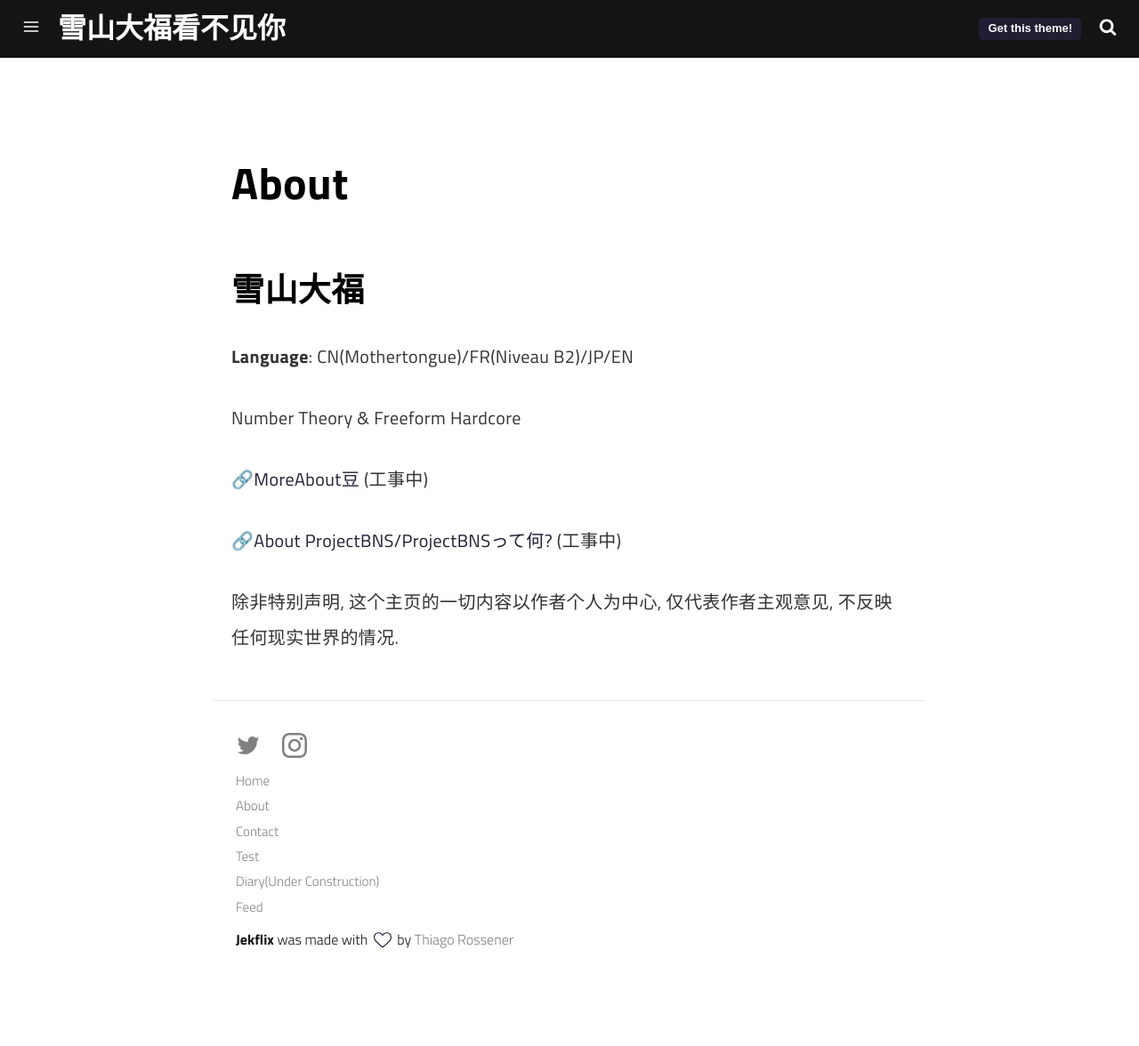
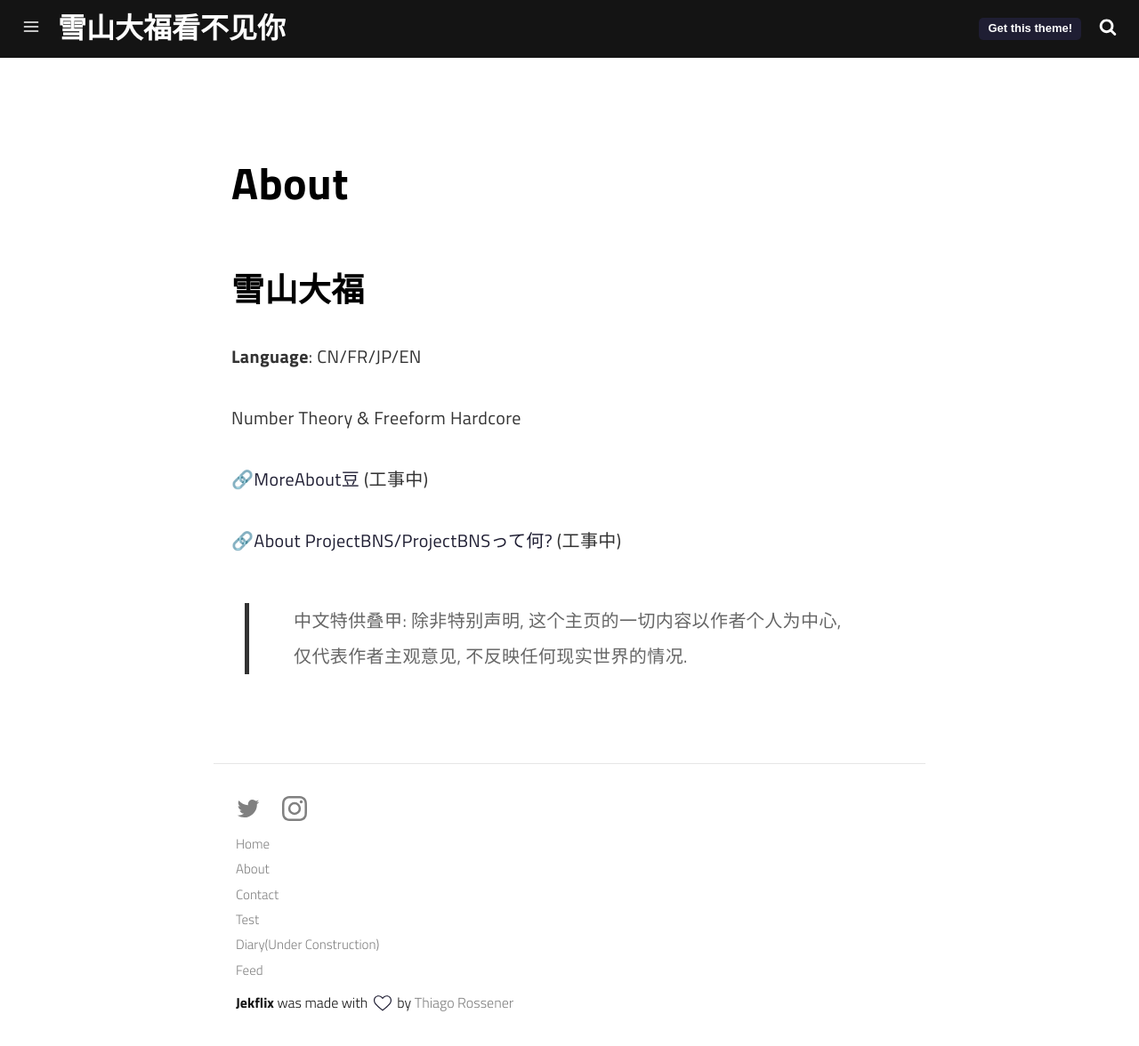
Before and after one commit to XiaoruiYIN/XiaoruiYIN.github.io, a Jekyll site: the page built from about.md, in a window 1280 px wide and 1176 px high. Shown: the whole window at 89% size. Built offline with Jekyll 4.4.1, drawn with Linux system fonts in a browser that asks for light colours; a script that is not in the unit is left out.

Commit message:
Update about.md

```diff
--- a/about.md
+++ b/about.md
@@ -9,13 +9,12 @@ permalink: /about/
 
 ## 雪山大福
 
-**Language**: CN(Mothertongue)/FR(Niveau B2)/JP/EN
+**Language**: CN/FR/JP/EN
 
 Number Theory & Freeform Hardcore
 
 <a href="xiaoruiyin.github.io/d">🔗MoreAbout豆</a> (工事中)
 
-
 <a href="xiaoruiyin.github.io/projectbns">🔗About ProjectBNS/ProjectBNSって何?</a> (工事中)
 
-除非特别声明, 这个主页的一切内容以作者个人为中心, 仅代表作者主观意见, 不反映任何现实世界的情况.
+> 中文特供叠甲: 除非特别声明, 这个主页的一切内容以作者个人为中心, 仅代表作者主观意见, 不反映任何现实世界的情况.
```
